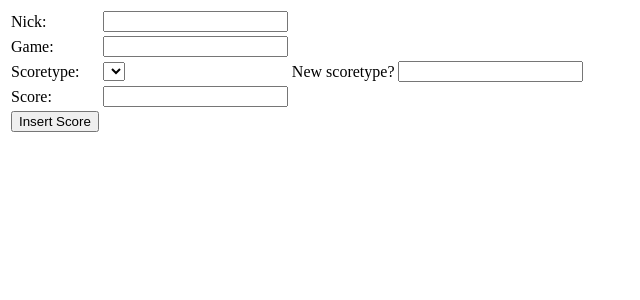
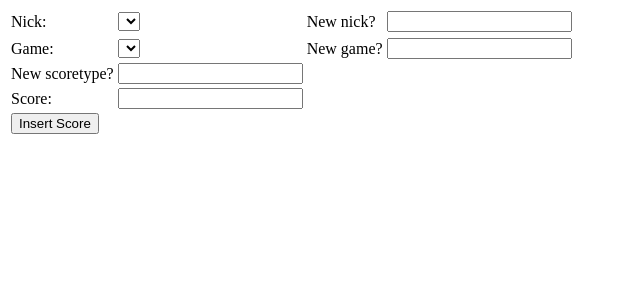
Before and after one commit to Tulitomaatti/scphabtts, a Flask app: page /newscore in a window 1280 px wide. Shown: the top 300 px of the page, without its empty margins (0-640 px from the left). Run offline with Flask 2, Linux system fonts and the light colour scheme; lists and menus that the app fills with data are empty.

Commit message:
uusi formi, uusi aikakausi

```diff
--- a/hiscore.py
+++ b/hiscore.py
@@ -1,4 +1,5 @@
-# -*- conding: utf-8 -*-
+# -*- coding: utf-8 -*-
+
 from functools import total_ordering
 import datetime
 import time
@@ -65,6 +66,12 @@ class Hiscore():
         elif self.scoretype == "time":
             return self.score == other.score
 
+        elif self.scoretype == "shottia":
+            try:
+                return (int(self.score) == int(other.score))
+            except ValueError:
+                return self.score == other.score
+
         else:
             raise NotImplementedError(" EIOOLE IMPLEMENDOIDU.")
 
@@ -73,8 +80,10 @@ class Hiscore():
 
     def __gt__(self, other):
         if self.scoretype != other.scoretype:
+            # Jos scoretyppit ei matchaa, aakkostetaan scoretyypin mukaan.
             return self.scoretype > other.scoretype
 
+        # Scorekäsittely pisteille
         elif self.scoretype == "points":
             try:
                 return (int(self.score) > int(other.score))
@@ -82,7 +91,10 @@ class Hiscore():
                 # HAX REVERSE ORDER
                 return self.score < other.score
 
+
+        # Scorekäsittely ajoille
         elif self.scoretype == "time":
+            self_time, other_time = (None, None)
             try:
                 self_time = time.strptime(self.score, HMS_FORMAT)
             except ValueError:
@@ -93,6 +105,10 @@ class Hiscore():
                         self_time = time.strptime(self.score, S_FORMAT)
                     except ValueError:
                         raise ValueError("saatanan saatana", self_time)
+
+            if self_time == None:
+                raise Exception("Perkele 1")
+
 
             try:
                 other_time = time.strptime(other.score, HMS_FORMAT)
@@ -105,7 +121,18 @@ class Hiscore():
                     except ValueError:
                         raise ValueError("saatanan saatana", other_time)
             # raise ValueError(self_time  other_time)
+            if other_time == None:
+                raise Exception("Perkele 2")
+
             return self_time > other_time
+
+        # shoteille
+        elif self.scoretype == "shottia":
+            try:
+                return (int(self.score) < int(other.score))
+            except ValueError:
+                # HAX REVERSE ORDER
+                return self.score > other.score
 
         else:
             raise NotImplementedError(" EIOOLE IMPLEMENDOIDU.")
--- a/main.py
+++ b/main.py
@@ -45,20 +45,24 @@ def fuuboar():
 def addscore():
     if request.method == 'POST':
 
+
         form = request.form
 
-        nick = form['nick']
-        game = form['game']
+        try:
+            nick = form['nick']
+        except KeyError:
+            nick = form['newnick']
+
+        try:
+            game = form['game']
+        except KeyError:
+            game = form['newgame']
+            if form['newscoretype'] == "":
+                return "Täytä scoretype"
+
         score = form['score']
 
-        if form['newscoretype'] == "":
-            scoretype = form['scoretype']
-        else:
-            scoretype = form['newscoretype']
-     #   droptype = form['droptype']
 
-
-        new_score = Hiscore(nick, game, score, scoretype)
         # Assuming that hiscores.hax doesn't exist or has a hiscore or an empty list pickled
         scores = []
 
@@ -69,7 +73,43 @@ def addscore():
             f = open("hiscores.hax", "wb")
             pickle.dump(scores, f)
 
+
+
+
+        if form['newgame'] == "":
+            game = form['game']
+            # also set scoretype:
+            for score_item in scores:
+                if score_item.game == game:
+                    scoretype = score_item.scoretype
+                    break
+
+        else:
+            game = form['newgame']
+            scoretype = form['newscoretype']
+            #check if game already exists:
+
+            for score_item in scores:
+                if score_item.game == game:
+                    scoretype = score_item.scoretype
+                    break
+
+            if scoretype == '':
+                return "Saatanan saatana täytetään se scoretyyppi"
+
+
+        if form['newnick'] == "":
+            nick = form['nick']
+        else:
+            nick = form['newnick']
+
         f.close()
+
+
+       #debug: return nick + game + score  + scoretype
+
+        new_score = Hiscore(nick, game, score, scoretype)
+
 
         scores.append(new_score)
 
@@ -83,6 +123,8 @@ def addscore():
 
     else:
         scoretypes = []
+        nicks = []
+        games = []
 
         try:
             f = open("hiscores.hax", "r")
@@ -93,9 +135,14 @@ def addscore():
 
         for score in scores:
             scoretypes.append(score.scoretype)
+            nicks.append(score.nick)
+            games.append(score.game)
+
         scoretypes = list(set(scoretypes))
+        nicks = list(set(nicks))
+        games = list(set(games))
 
-        return render_template('addscore.html', scoretypes = scoretypes)
+        return render_template('addscore.html', scoretypes = scoretypes, nicks = nicks, games = games)
 
 @app.route("/hiscore")
 def hiscore():
--- a/templates/addscore.html
+++ b/templates/addscore.html
@@ -7,25 +7,39 @@
 
 {% macro input(name, value='', type='text', size=20) -%}
     <input type="{{ type }}" name="{{ name }}" value="{{
-        value|e }}" maxlength="30" size="{{ size }}">
+        value|e }}" maxlength="40" size="{{ size }}">
 {%- endmacro %}
 
 <FORM action="/newscore" method="POST">
+
 {% block body %}
 <table>
-<tr><td>Nick:</td><td> {{input('nick')}}</td></tr>
-<tr><td>Game:</td><td> {{input('game')}}</td></tr>
 
-<tr><td>Scoretype:</td>
+<tr><td>Nick:</td>
     <td>
-    <select name="scoretype">
-        {% for type in scoretypes %}
-        <option value="{{type}}" {% if type == "points" %}selected="selected"{% endif %}>{{type}}</option>
+    <select name="nick">
+        {% for nick in nicks %}
+        <option value="{{nick}}">{{nick}}</option>
         {% endfor %}
     </select>
     </td>
+    <td>New nick? </td><td>{{input('newnick')}}</td>
+</tr>
 
-    <td>New scoretype? </td><td>{{input('newscoretype')}} </td>
+<tr><tr><td>Game:</td>
+    <td>
+    <select name="game">
+        {% for game in games %}
+        <option value="{{game}}">{{game}}</option>
+        {% endfor %}
+    </select>
+    </td>
+    <td>New game? </td><td>{{input('newgame')}}</td>
+</tr>
+
+<tr>
+
+    <td>New scoretype? </td><td>{{input('newscoretype')}}</td>
 
 </tr>
 
```
